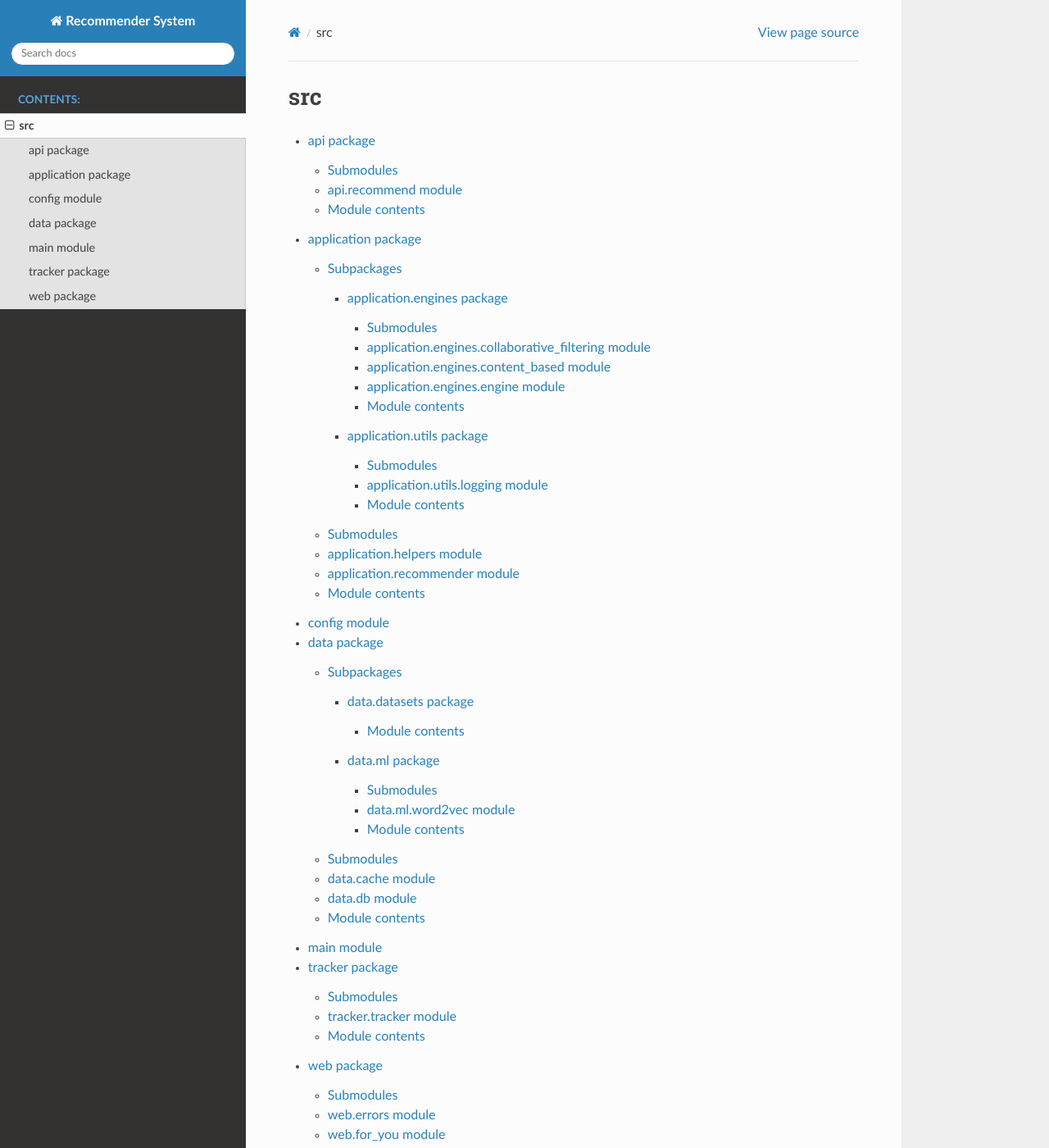
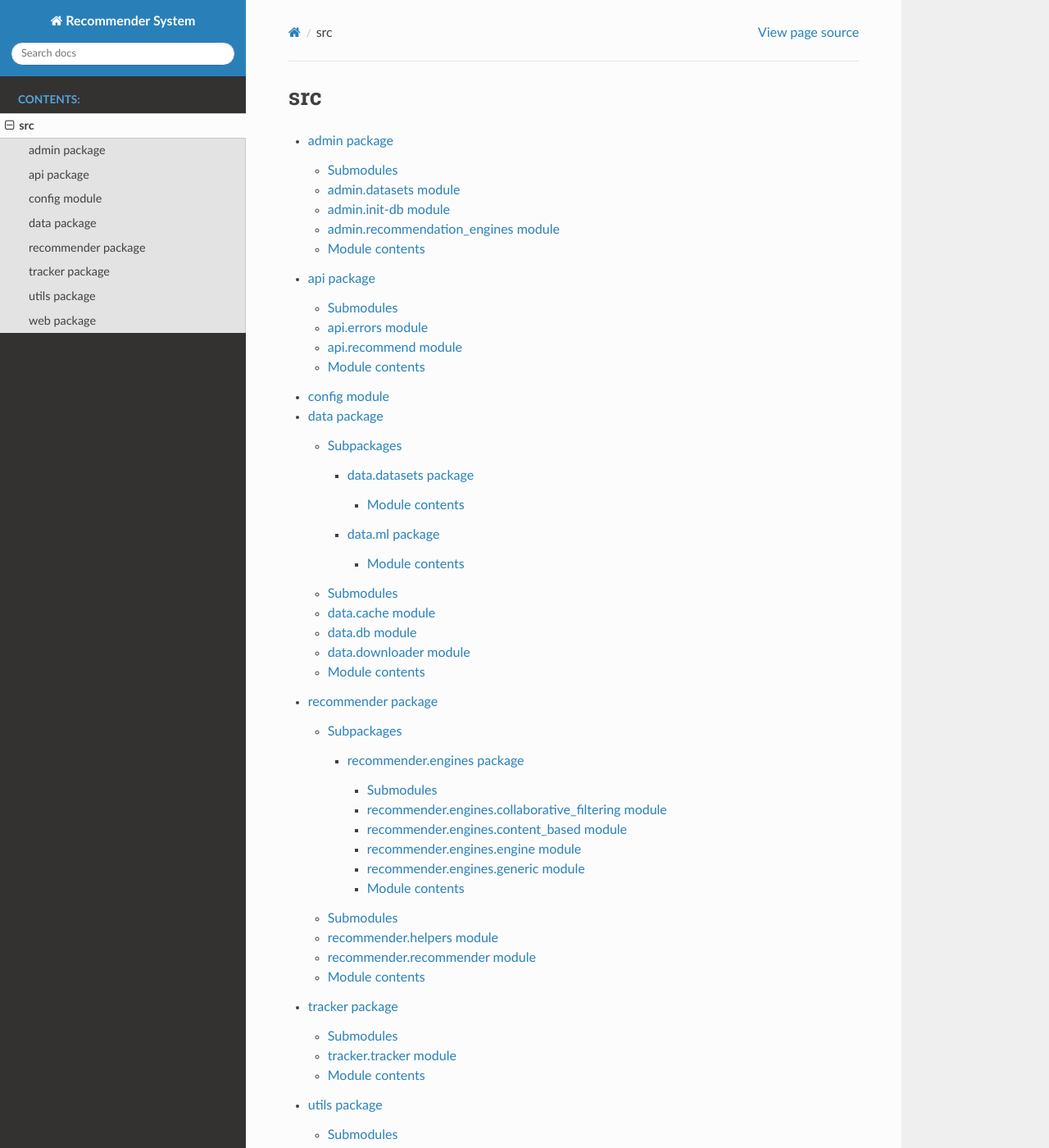
Before and after one commit to ericdaat/notflix, a Sphinx documentation site: the page built from docs/source/modules.rst, in a window 1280 px wide and 1400 px high. Shown: the whole window at 82% size. Built offline with Sphinx 7.4.7 and the Read the Docs theme 2.0.0, drawn with Linux system fonts in a browser that asks for light colours; some of the changed text lies outside the part shown.

Commit message:
Fix docs

```diff
--- /dev/null
+++ b/docs/source/admin.rst
@@ -0,0 +1,38 @@
+admin package
+=============
+
+Submodules
+----------
+
+admin.datasets module
+---------------------
+
+.. automodule:: admin.datasets
+    :members:
+    :undoc-members:
+    :show-inheritance:
+
+admin.init\-db module
+---------------------
+
+.. automodule:: admin.init-db
+    :members:
+    :undoc-members:
+    :show-inheritance:
+
+admin.recommendation\_engines module
+------------------------------------
+
+.. automodule:: admin.recommendation_engines
+    :members:
+    :undoc-members:
+    :show-inheritance:
+
+
+Module contents
+---------------
+
+.. automodule:: admin
+    :members:
+    :undoc-members:
+    :show-inheritance:
--- a/docs/source/api.rst
+++ b/docs/source/api.rst
@@ -3,6 +3,14 @@ api package
 
 Submodules
 ----------
+
+api.errors module
+-----------------
+
+.. automodule:: api.errors
+    :members:
+    :undoc-members:
+    :show-inheritance:
 
 api.recommend module
 --------------------
--- a/docs/source/application.engines.rst
+++ /dev/null
@@ -1,38 +0,0 @@
-application.engines package
-===========================
-
-Submodules
-----------
-
-application.engines.collaborative\_filtering module
----------------------------------------------------
-
-.. automodule:: application.engines.collaborative_filtering
-    :members:
-    :undoc-members:
-    :show-inheritance:
-
-application.engines.content\_based module
------------------------------------------
-
-.. automodule:: application.engines.content_based
-    :members:
-    :undoc-members:
-    :show-inheritance:
-
-application.engines.engine module
----------------------------------
-
-.. automodule:: application.engines.engine
-    :members:
-    :undoc-members:
-    :show-inheritance:
-
-
-Module contents
----------------
-
-.. automodule:: application.engines
-    :members:
-    :undoc-members:
-    :show-inheritance:
--- a/docs/source/application.utils.rst
+++ /dev/null
@@ -1,22 +0,0 @@
-application.utils package
-=========================
-
-Submodules
-----------
-
-application.utils.logging module
---------------------------------
-
-.. automodule:: application.utils.logging
-    :members:
-    :undoc-members:
-    :show-inheritance:
-
-
-Module contents
----------------
-
-.. automodule:: application.utils
-    :members:
-    :undoc-members:
-    :show-inheritance:
--- a/docs/source/modules.rst
+++ b/docs/source/modules.rst
@@ -4,10 +4,11 @@ src
 .. toctree::
    :maxdepth: 4
 
+   admin
    api
-   application
    config
    data
-   main
+   recommender
    tracker
+   utils
    web
--- /dev/null
+++ b/docs/source/recommender.engines.rst
@@ -0,0 +1,46 @@
+recommender.engines package
+===========================
+
+Submodules
+----------
+
+recommender.engines.collaborative\_filtering module
+---------------------------------------------------
+
+.. automodule:: recommender.engines.collaborative_filtering
+    :members:
+    :undoc-members:
+    :show-inheritance:
+
+recommender.engines.content\_based module
+-----------------------------------------
+
+.. automodule:: recommender.engines.content_based
+    :members:
+    :undoc-members:
+    :show-inheritance:
+
+recommender.engines.engine module
+---------------------------------
+
+.. automodule:: recommender.engines.engine
+    :members:
+    :undoc-members:
+    :show-inheritance:
+
+recommender.engines.generic module
+----------------------------------
+
+.. automodule:: recommender.engines.generic
+    :members:
+    :undoc-members:
+    :show-inheritance:
+
+
+Module contents
+---------------
+
+.. automodule:: recommender.engines
+    :members:
+    :undoc-members:
+    :show-inheritance:
--- a/docs/source/application.rst
+++ b/docs/source/recommender.rst
@@ -1,4 +1,4 @@
-application package
+recommender package
 ===================
 
 Subpackages
@@ -6,24 +6,23 @@ Subpackages
 
 .. toctree::
 
-    application.engines
-    application.utils
+    recommender.engines
 
 Submodules
 ----------
 
-application.helpers module
+recommender.helpers module
 --------------------------
 
-.. automodule:: application.helpers
+.. automodule:: recommender.helpers
     :members:
     :undoc-members:
     :show-inheritance:
 
-application.recommender module
+recommender.recommender module
 ------------------------------
 
-.. automodule:: application.recommender
+.. automodule:: recommender.recommender
     :members:
     :undoc-members:
     :show-inheritance:
@@ -32,7 +31,7 @@ application.recommender module
 Module contents
 ---------------
 
-.. automodule:: application
+.. automodule:: recommender
     :members:
     :undoc-members:
     :show-inheritance:
```
Also changed, not shown: docs/source/data.ml.rst (+0 -12 lines), docs/source/data.rst (+8 -0 lines), docs/source/main.rst (deleted, +0 -7 lines), docs/source/utils.rst (added, +22 -0 lines), docs/source/web.rst (+16 -8 lines), 1 other file.
